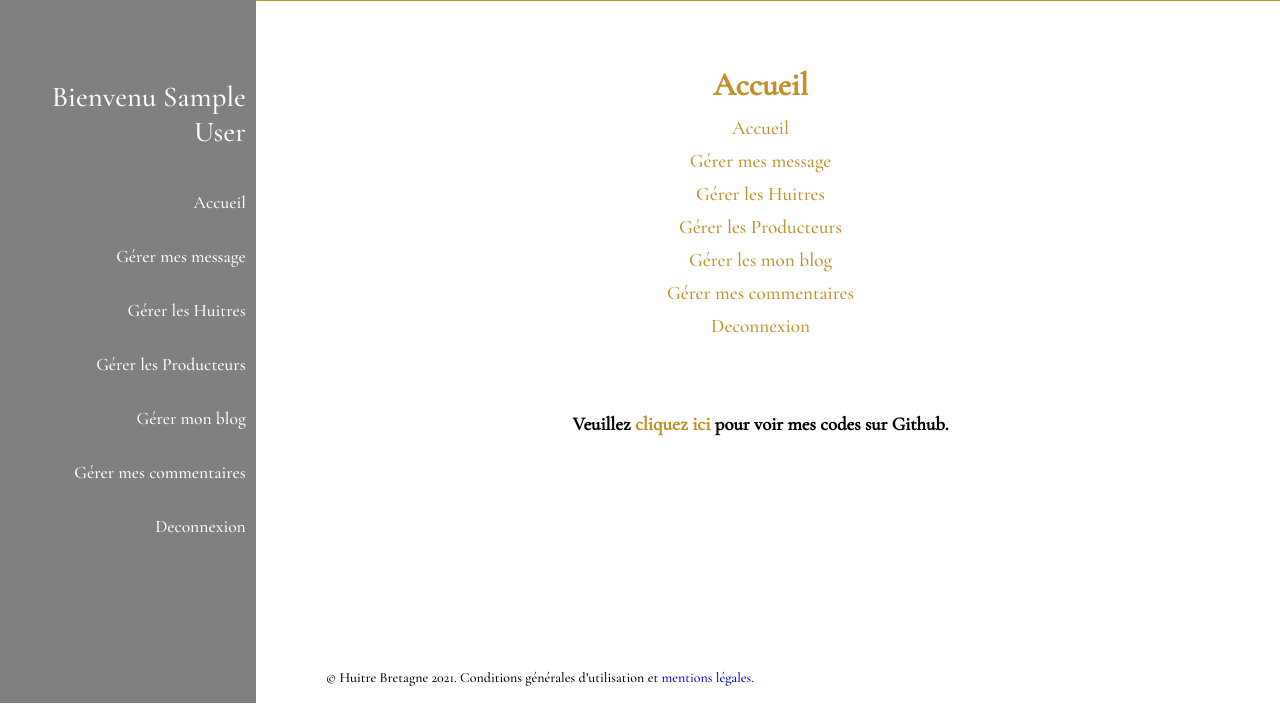
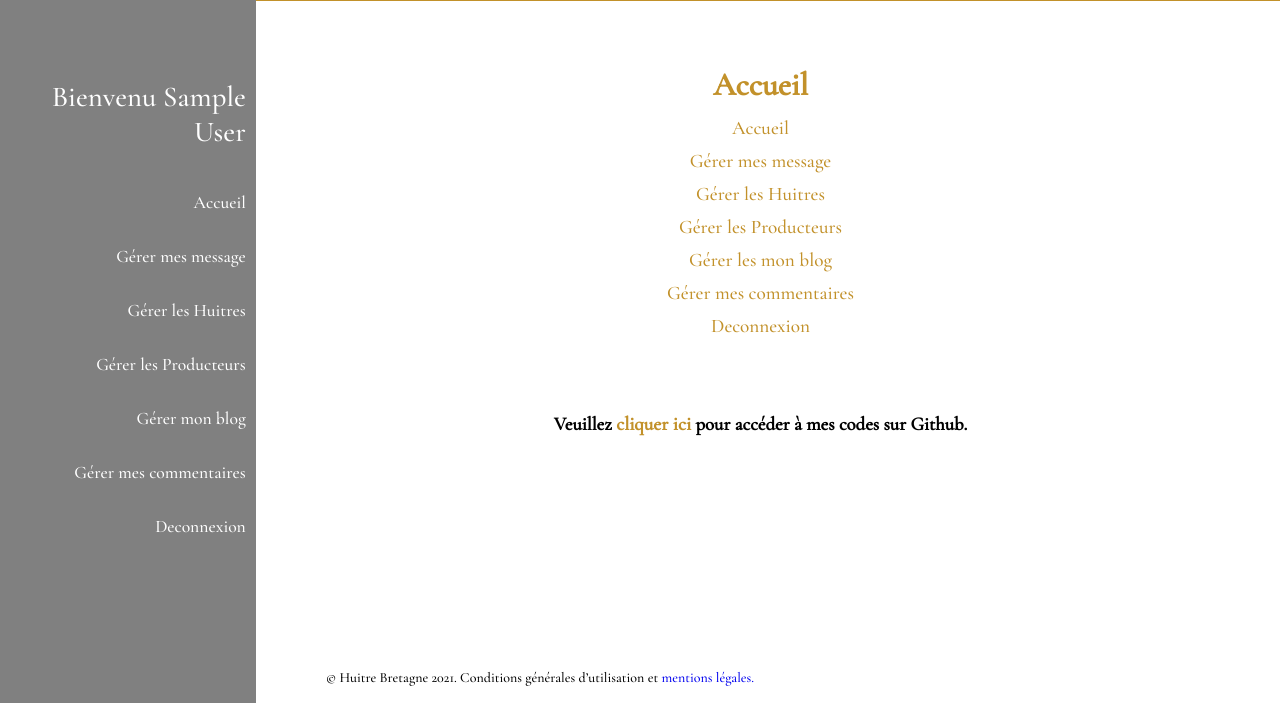
Before and after one commit to Tingkc56/test-huitre, a PHP site: template app/views/back/hbtable.php in a window 1280 px wide. Shown: the part 96-802 px from the top of the page. Run offline with PHP 8.4, Linux system fonts and the light colour scheme; the template is opened without the code that fills it, so the values that code supplies are empty; the visitor is signed in with stand-in values (Sample User, id 1).

Commit message:
code info

```diff
--- a/app/views/back/hbtable.php
+++ b/app/views/back/hbtable.php
@@ -26,7 +26,7 @@
         </ul>
 
         <div class="infosCode text-center m-auto">
-                <h3>Veuillez <strong><a href="https://github.com/Tingkc56/test-huitre">cliquez ici</a></strong>  pour voir mes codes sur Github.</h3>
+                <h3>Veuillez <strong><a href="https://github.com/Tingkc56/test-huitre">cliquer ici</a></strong>  pour accéder à mes codes sur Github.</h3>
         </div>
 </section>
 
```
